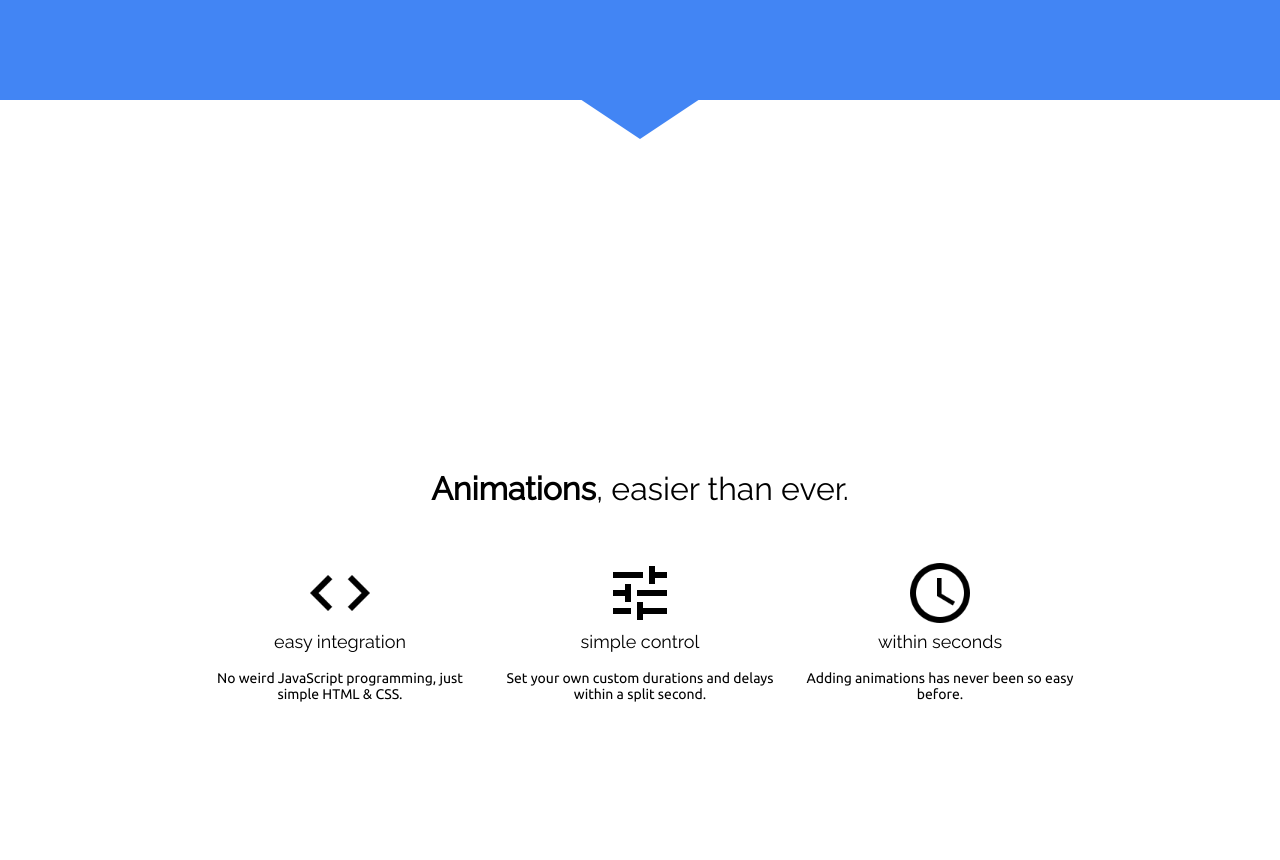
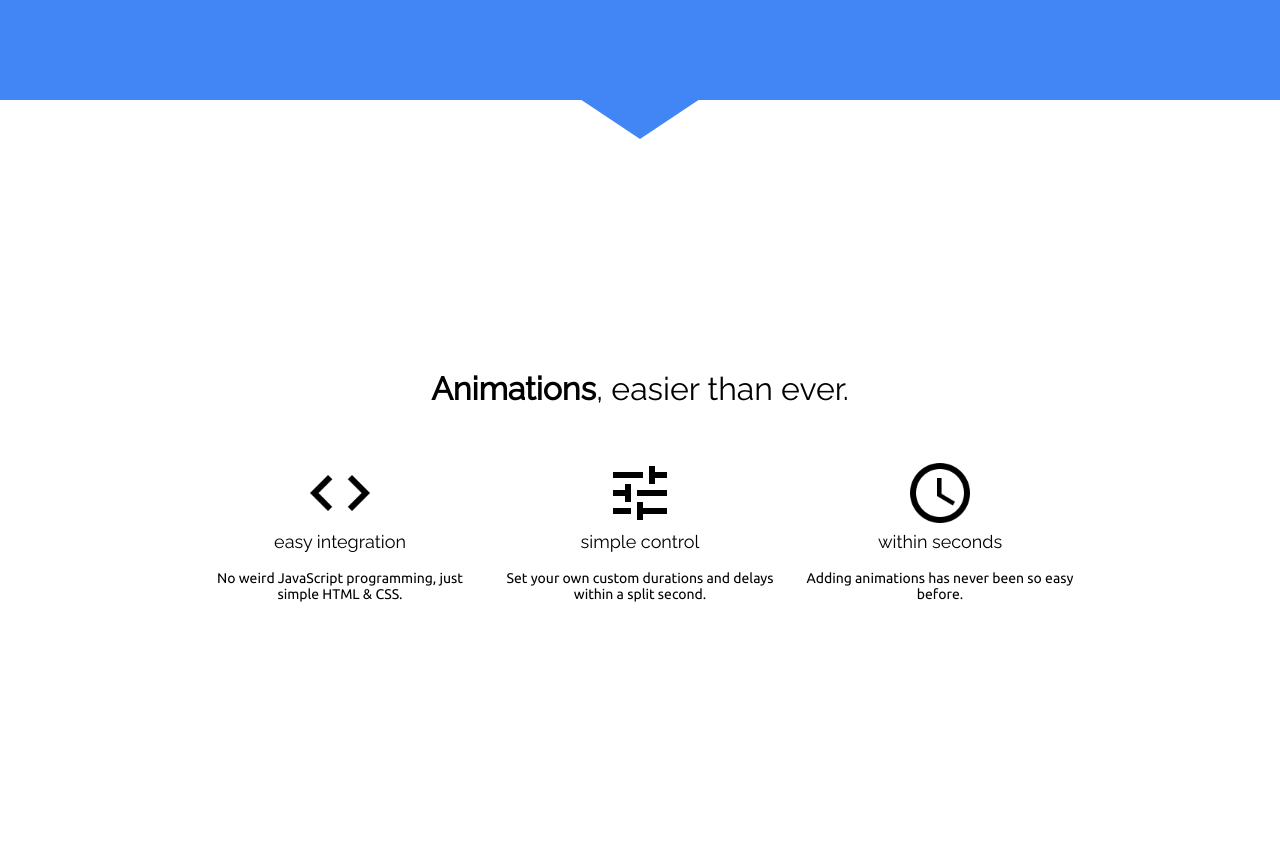
Before and after one commit to gozur/fadefx, a plain HTML site: page index.html in a window 1280 px wide. Shown: the part 600-1460 px from the top of the page. Drawn offline with nearby package versions, Linux system fonts and the light colour scheme.

Commit message:
Update index.html

```diff
--- a/index.html
+++ b/index.html
@@ -2,7 +2,7 @@
 <html>
 	<head>
 		<meta charset="utf-8">
-        <title>FadeFX</title>
+        <title>Test</title>
 
 		<link type="text/css" rel="stylesheet" href="stylesheet.css"/>
 		<script src="https://ajax.googleapis.com/ajax/libs/jquery/3.1.1/jquery.min.js"></script>
@@ -30,8 +30,8 @@
 			</div>
 		</div>
 		<div class="arrowdown"></div>
-		<div style="height:300px;" id="two"></div>
-		<div style="height:700px">
+		<div style="height:200px;" id="two"></div>
+		<div style="height:600px">
 			<div class="subheader fadefx-fadein :700ms">
 				<b>Animations</b>, easier than ever.
 			</div>
```
